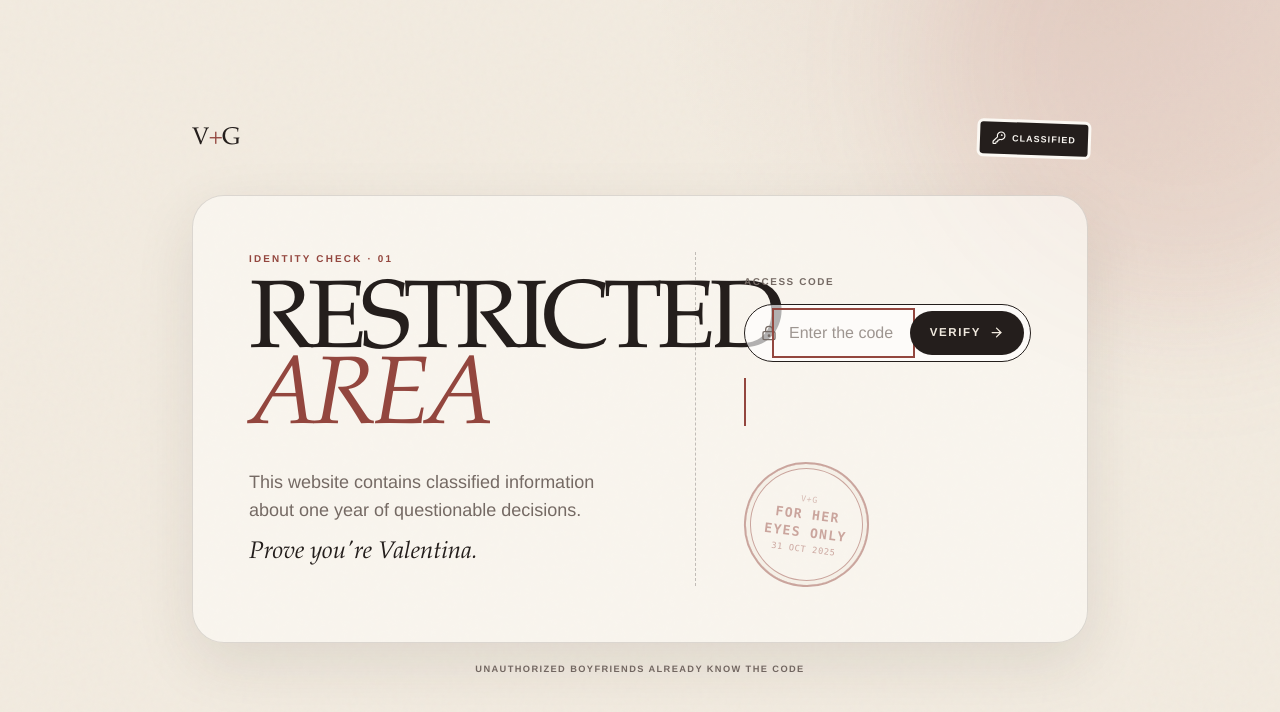
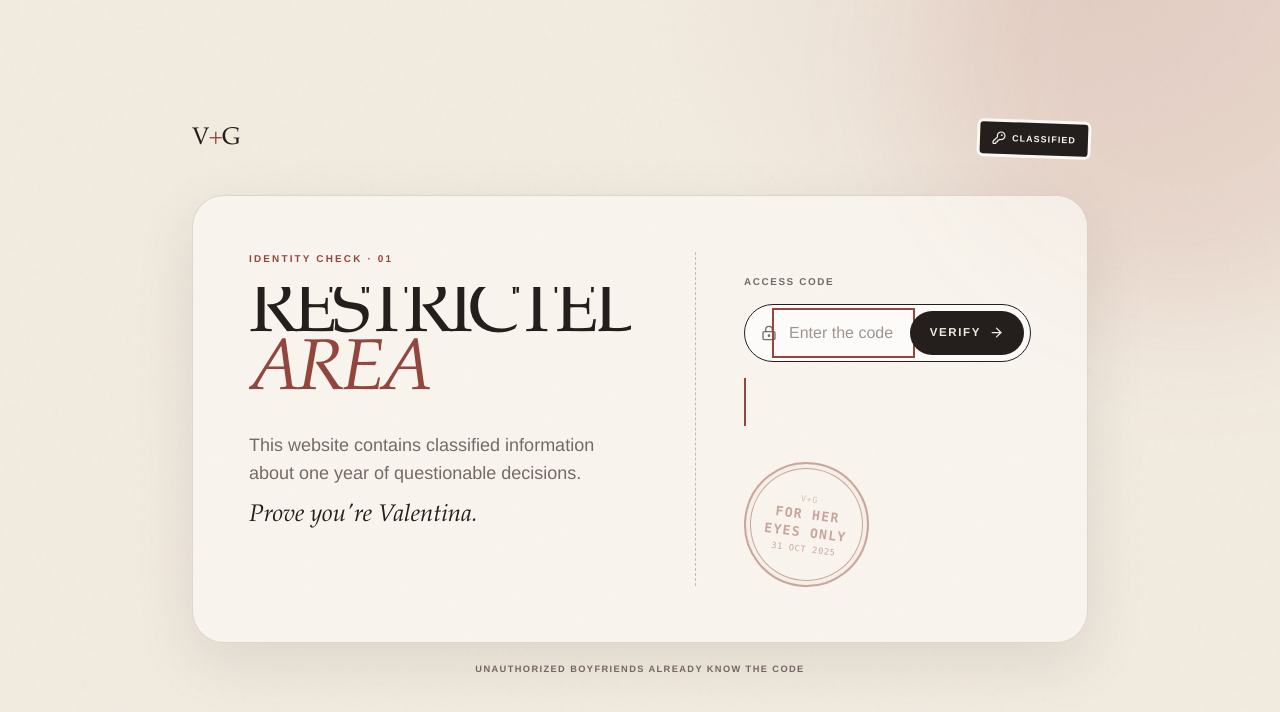
Before and after one commit to gianmariaferretti/valentina, a Next.js app: page /access in a window 1280 px wide. Shown: the top 712 px of the page. Built offline with nearby package versions, Linux system fonts and the light colour scheme; no server answers.

Commit message:
fix: contain restricted heading within access column

```diff
--- a/src/app/access/page.tsx
+++ b/src/app/access/page.tsx
@@ -38,7 +38,7 @@ export default async function AccessPage() {
               <p className="text-[0.62rem] font-bold tracking-[0.22em] text-[var(--rust)] uppercase">
                 Identity check · 01
               </p>
-              <h1 className="mt-5 max-w-full font-display text-[clamp(3rem,10vw,7rem)] leading-[0.8] tracking-[-0.06em] uppercase lg:text-[5rem] xl:text-[6rem]">
+              <h1 className="mt-5 max-w-full overflow-hidden font-display text-[clamp(3rem,10vw,7rem)] leading-[0.8] tracking-[-0.06em] uppercase lg:text-[clamp(4rem,5.2vw,5rem)] xl:text-[clamp(4.5rem,5.5vw,5.5rem)]">
                 Restricted
                 <br />
                 <span className="italic text-[var(--rust)]">Area</span>
```
